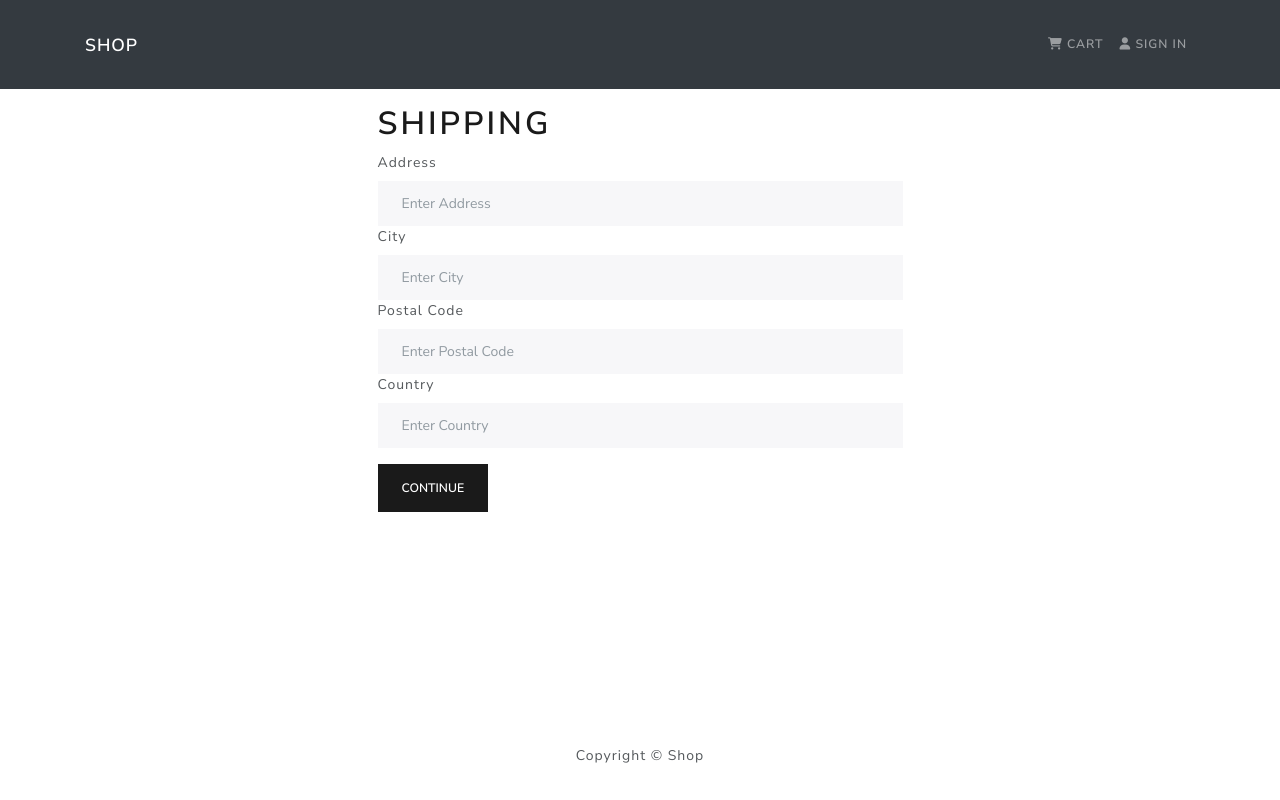
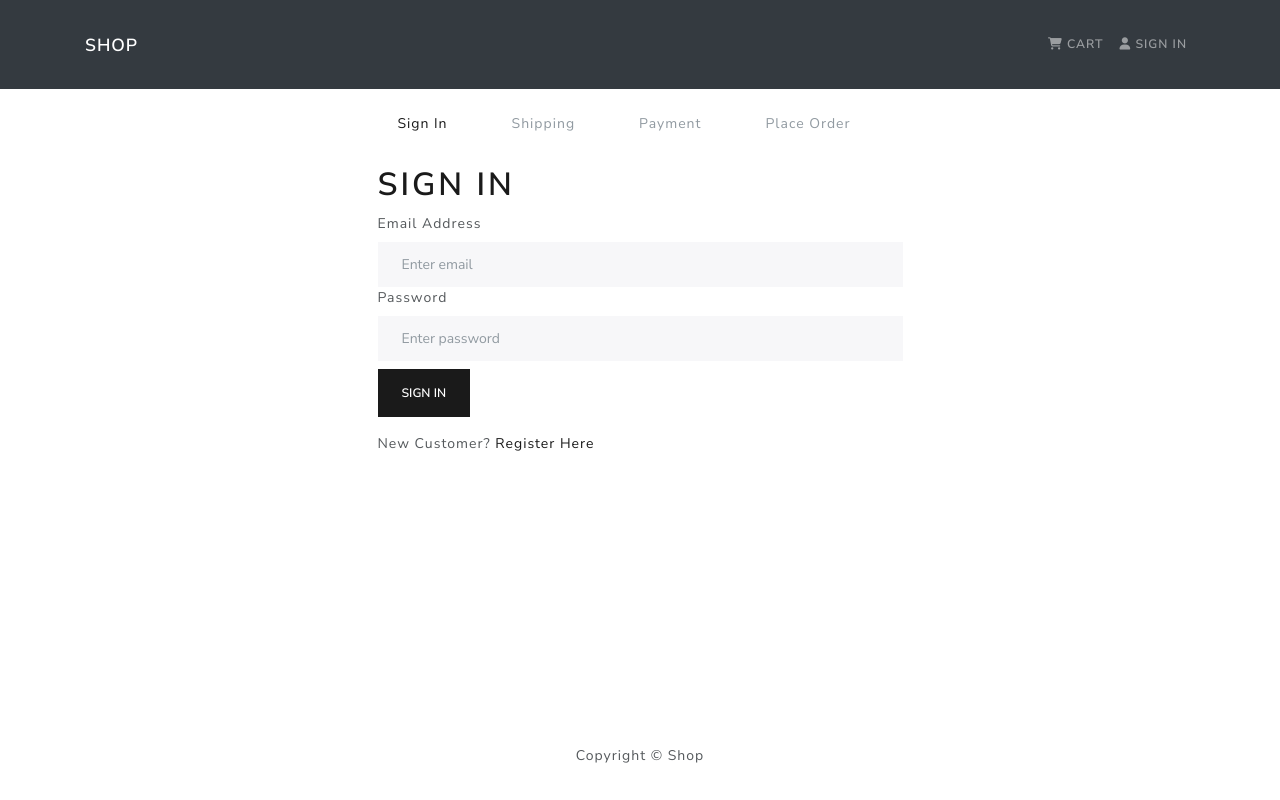
Before and after one commit to shernille37/E-Commerce, a React (Create React App) app in the folder frontend/: page /shipping in a window 1280 px wide. Built offline with nearby package versions, Linux system fonts and the light colour scheme.

Commit message:
Add BreadCrumbs to Check Out Process

```diff
--- /dev/null
+++ b/frontend/src/components/CheckoutSteps.js
@@ -0,0 +1,52 @@
+import React from 'react';
+import { Nav } from 'react-bootstrap';
+import { LinkContainer } from 'react-router-bootstrap';
+import { Link } from 'react-router-dom';
+
+const CheckoutSteps = ({ step1, step2, step3, step4 }) => {
+  return (
+    <Nav className='justify-content-center mb-4'>
+      <Nav.Item>
+        {step1 ? (
+          <LinkContainer to='/login'>
+            <Nav.Link>Sign In</Nav.Link>
+          </LinkContainer>
+        ) : (
+          <Nav.Link disabled>Sign In</Nav.Link>
+        )}
+      </Nav.Item>
+
+      <Nav.Item>
+        {step2 ? (
+          <LinkContainer to='/shipping'>
+            <Nav.Link>Shipping</Nav.Link>
+          </LinkContainer>
+        ) : (
+          <Nav.Link disabled>Shipping</Nav.Link>
+        )}
+      </Nav.Item>
+
+      <Nav.Item>
+        {step3 ? (
+          <LinkContainer to='/payment'>
+            <Nav.Link>Payment</Nav.Link>
+          </LinkContainer>
+        ) : (
+          <Nav.Link disabled>Payment</Nav.Link>
+        )}
+      </Nav.Item>
+
+      <Nav.Item>
+        {step4 ? (
+          <LinkContainer to='/placeorder'>
+            <Nav.Link>Place Order</Nav.Link>
+          </LinkContainer>
+        ) : (
+          <Nav.Link disabled>Place Order</Nav.Link>
+        )}
+      </Nav.Item>
+    </Nav>
+  );
+};
+
+export default CheckoutSteps;
--- a/frontend/src/screens/CartScreen.js
+++ b/frontend/src/screens/CartScreen.js
@@ -37,7 +37,7 @@
   };
 
   const checkoutHandler = () => {
-    navigate('/login?redirect=/shipping');
+    navigate('/shipping');
   };
 
   return (
--- a/frontend/src/screens/ShippingScreen.js
+++ b/frontend/src/screens/ShippingScreen.js
@@ -1,11 +1,14 @@
 import React, { useState, useEffect } from 'react';
 import { Form, Button } from 'react-bootstrap';
 import FormContainer from '../components/FormContainer';
+import CheckoutSteps from '../components/CheckoutSteps';
 import { useDispatch, useSelector } from 'react-redux';
 import { useNavigate } from 'react-router-dom';
 import { saveShippingAddress } from '../reducers/cartReducers';
+import LoginScreen from '../screens/LoginScreen';
 
 const ShippingScreen = () => {
+  const authUser = useSelector((state) => state.user.authUser);
   const shippingAddress = useSelector((state) => state.cart.shippingAddress);
 
   const dispatch = useDispatch();
@@ -39,7 +42,15 @@
   };
 
   return (
+    <>
+      {!authUser ? (
+        <>
+          <CheckoutSteps step1 /> <LoginScreen />
+        </>
+      ) : (
+        <>
           <FormContainer>
+            <CheckoutSteps step2 />
             <h1>Shipping</h1>
             <Form onSubmit={submitHandler}>
               <Form.Group controlId='address'>
@@ -91,6 +102,9 @@
               </Button>
             </Form>
           </FormContainer>
+        </>
+      )}
+    </>
   );
 };
 
```
Lines whose indentation alone changed are shown as unchanged.
